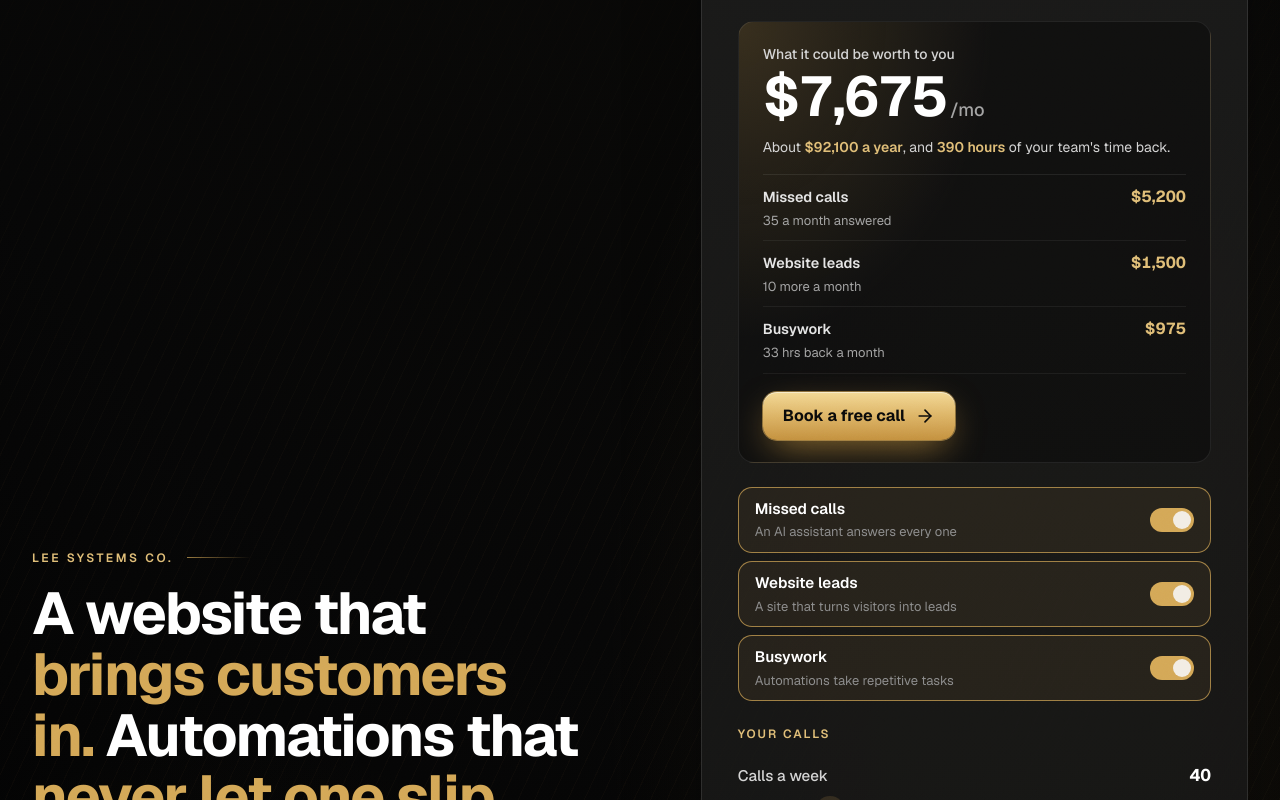
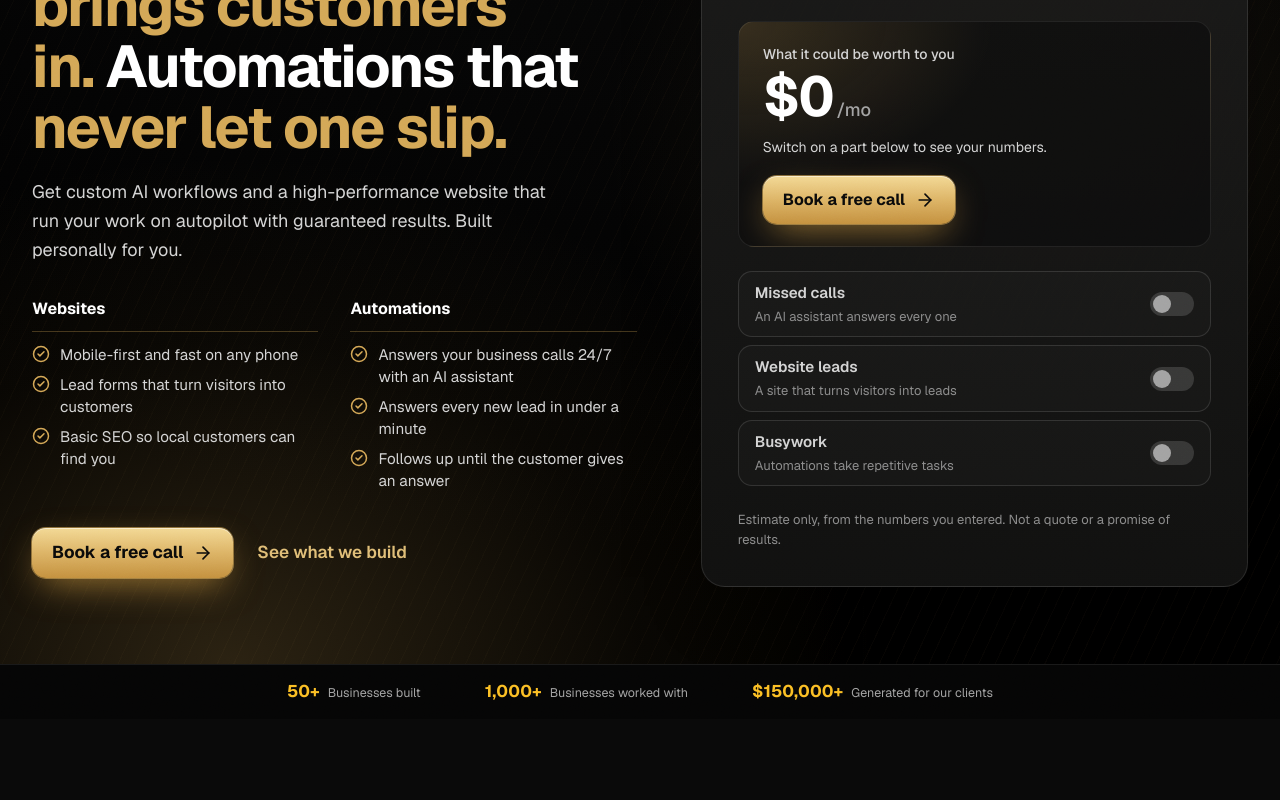
Before and after one commit to hunterallenlee10-cpu/LEUnet, a Next.js app: page / in a window 1280 px wide. Shown: the part 1020-1820 px from the top of the page. Built offline with nearby package versions, Linux system fonts and the light colour scheme.

Commit message:
Start the homepage calculator with every part switched off
Co-Authored-By: Claude Opus 5.5 <noreply@anthropic.com>
Claude-Session: https://claude.ai/code/session_01JQ7khsDcPzghCCNCxYK7fw

```diff
--- a/components/sections/MissedRevenueCalculator.tsx
+++ b/components/sections/MissedRevenueCalculator.tsx
@@ -148,7 +148,9 @@ const initialValues = Object.fromEntries(
   Object.entries(fields).map(([key, spec]) => [key, spec.initial])
 ) as Record<FieldKey, number>;
 
-const initialOn: Record<Part, boolean> = { calls: true, website: true, busywork: true };
+// Every part starts off (the owner's ask, 2026-10-10), so the visitor picks
+// what fits before any number shows.
+const initialOn: Record<Part, boolean> = { calls: false, website: false, busywork: false };
 
 export function MissedRevenueCalculator() {
   const id = useId();
```
